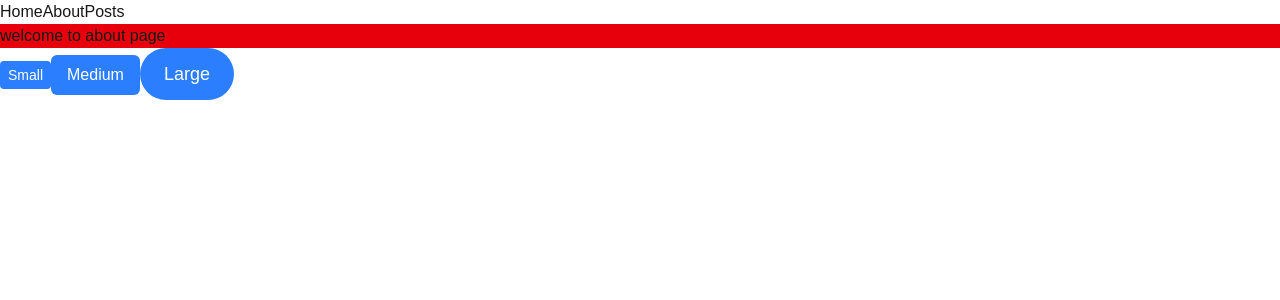
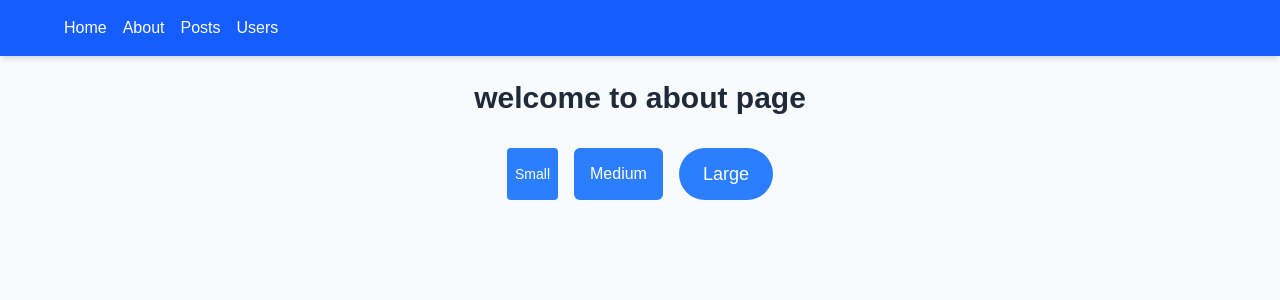
Before and after one commit to manielpb/alx-project-0x02-setup, a Next.js app in the folder alx-project-0x02/: page /about in a window 1280 px wide. Shown: the top 300 px of the page. Built offline with nearby package versions, Linux system fonts and the light colour scheme.

Commit message:
Final project with styles

```diff
--- a/alx-project-0x02/components/common/Card.tsx
+++ b/alx-project-0x02/components/common/Card.tsx
@@ -2,10 +2,12 @@ import { type CardProps } from "@/interfaces";
 
 export default function Card({title, content}: CardProps){
     return (
-        <>
-            <h1>{title}</h1>
+        <div className="mb-6 shadow-md border rounded-lg bg-white p-4">
+              <h1>{title}</h1>
             <h1>{content}</h1>
-        </>
+        </div>
+
+
 
     )
 }
--- a/alx-project-0x02/components/common/PostModal.tsx
+++ b/alx-project-0x02/components/common/PostModal.tsx
@@ -20,25 +20,39 @@ export default function PostModal({onSubmit, onClose}: PostModalProps){
         setFormData({ title: "", content: ""});
      }
 
+
   return (
-        <form onSubmit={handleSubmit}>
-            <label>Enter title</label>
-            <input type="text"
+    <div className="fixed inset-0 flex items-center justify-center bg-black bg-opacity-50 z-50">
+      <div className="bg-white p-6 rounded-2xl shadow-xl w-96 p-6 relative animate-slide-in">
+        <h2 className="text-2xl font-bold mb-6 text-gray-800 text-center">Create Post</h2>
+        <form onSubmit={handleSubmit} className="space-y-4">
+          <input
+            type="text"
             name="title"
             value={formData.title}
             onChange={handleChange}
+            placeholder="Enter title"
+            className="text-black w-full border border-gray-300 rounded-lg p-3 focus:outline-none focus:ring-2 focus:ring-blue-400 transition"
           />
-
-            <label>Enter Content</label>
-            <input type="text"
+          <input
+            type="text"
             name="content"
             value={formData.content}
             onChange={handleChange}
+            placeholder="Enter content"
+            className="text-black w-full border border-gray-300 rounded-lg p-3 h-24 resize-none focus:outline-none focus:ring-2 focus:ring-blue-400 transition"
           />
-            <button type="submit">Submit</button>
-            <button type="button" onClick={onClose}>Close</button>
+          <div className="flex justify-end gap-3 mt-2">
+            <button type="button" onClick={onClose} className="px-5 py-2 bg-red-400 text-white rounded-lg shadow hover:bg-red-500 transition">
+              Cancel
+            </button>
+            <button type="submit" className="px-5 py-2 bg-blue-600 text-white rounded-lg shadow hover:bg-blue-700 transition">
+              Submit
+            </button>
+          </div>
         </form>
-     )
-
+      </div>
+    </div>
+  );
 
 }
--- a/alx-project-0x02/components/common/UserCard.tsx
+++ b/alx-project-0x02/components/common/UserCard.tsx
@@ -2,10 +2,10 @@ import { UserProps } from "@/interfaces";
 
 export default function UserCard({name, email, address}: UserProps){
     return(
-        <div>
-            <h1> User Name: {name}</h1>;
-            <p>User email: {email}</p>;
-            <p>User address: {address}</p>
+        <div className="bg-white shadow-md rounded-xl p-5 border border-gray-200 hover:shadow-lg transition">
+            <h2 className="text-lg font-semibold mb-2 text-black">  {name}</h2>;
+            <p className="text-sm text-gray-600 mb-1">{email}</p>;
+            <p className="text-sm text-gray-500">{address.street}, {address.city}</p>
         </div>
-    )
+    );
 }
--- a/alx-project-0x02/components/layout/Header.tsx
+++ b/alx-project-0x02/components/layout/Header.tsx
@@ -4,11 +4,14 @@ export default function Header(){
 
     return(
         <>
-            <header>
-                <nav>
-                  <Link href="/home">Home</Link>
-                  <Link href="/about">About</Link>
-                  <Link href="/posts">Posts</Link>
+            <header className="bg-blue-600 text-white p-4 shadow-md sticky top-0 z-50">
+                <nav className="max-w-6xl mx-auto flex justify-between items-center">
+                    <div className="space-x-4">
+                        <Link href="/home" className="hover:underline">Home</Link>
+                        <Link href="/about" className="hover:underline">About</Link>
+                        <Link href="/posts" className="hover:underline">Posts</Link>
+                        <Link href="/users" className="hover:underline">Users</Link>
+                    </div>
                 </nav>
             </header>
         </>
--- a/alx-project-0x02/interfaces/index.ts
+++ b/alx-project-0x02/interfaces/index.ts
@@ -23,5 +23,14 @@ export interface PostProps {
 export interface UserProps {
     name: string;
     email: string;
-    address: string
+    address: {
+        street: string;
+        suite: string;
+        city: string;
+        zipcode: number;
+        geo: {
+            lat: number;
+            lng: number
+        }
+    }
 }
--- a/alx-project-0x02/pages/about.tsx
+++ b/alx-project-0x02/pages/about.tsx
@@ -5,12 +5,21 @@ import Header from "@/components/layout/Header";
 
 export default function(){
     return (
-        <>
-          <Header />
-          <h1 className="bg-red-600">welcome to about page</h1>
-          <Button size="small" shape="rounded-sm">Small</Button>
-          <Button size="medium" shape="rounded-md">Medium</Button>
-          <Button size="large" shape="rounded-full">Large</Button>
-        </>
+        <div className="min-h-screen bg-gray-50">
+             <Header />
+             <main className="max-w-3xl mx-auto p-6 text-center">
+                <h1 className="text-3xl font-bold text-gray-800 mb-8">welcome to about page</h1>
+                <div className="flex flex-col sm:flex-row justify-center gap-4">
+                    <Button size="small" shape="rounded-sm">Small</Button>
+                    <Button size="medium" shape="rounded-md">Medium</Button>
+                    <Button size="large" shape="rounded-full">Large</Button>
+                </div>
+
+             </main>
+        </div>
+
+
+
+
     )
 }
--- a/alx-project-0x02/pages/home.tsx
+++ b/alx-project-0x02/pages/home.tsx
@@ -19,12 +19,15 @@ export default function(){
     return (
         <>
         <Header />
-          <h1>welcome to home page</h1>
-          <Card title="Property 1" content="choose this fast" />
+          <h1 className="text-3xl font-bold text-gray-800 mb-8 text-center">welcome to home page</h1>
+
           {formData && (
-             <Card title={formData.title} content={formData.content} />
+             <Card title={formData.title} content={formData.content}  />
           )}
-          <button onClick={() => setIsModalOpen(true)}>Add Post</button>
+          <div className="flex justify-center items-center">
+             <button onClick={() => setIsModalOpen(true)} className="px-6 py-2 bg-blue-600 text-white font-semibold rounded-lg shadow hover:bg-blue-700 transition ">Add Post</button>
+          </div>
+
 
           {isModalOpen && (
             <PostModal
--- a/alx-project-0x02/pages/posts.tsx
+++ b/alx-project-0x02/pages/posts.tsx
@@ -8,12 +8,12 @@ type PostsPageProps = {
 };
 
 export default function PostsPage({ posts }: PostsPageProps) {
-
   return (
     <>
       <Header />
-    <div className="p-6">
-      <h1 className="text-2xl font-bold mb-6">Posts</h1>
+      <main className="max-w-6xl mx-auto p-6">
+        <h1 className="text-3xl font-bold mb-6 text-center">Posts</h1>
+        <div className="grid grid-cols-1 md:grid-cols-2 lg:grid-cols-3 gap-6">
           {posts.map((post) => (
             <PostCard
               key={post.title}
@@ -23,6 +23,7 @@ export default function PostsPage({ posts }: PostsPageProps) {
             />
           ))}
         </div>
+      </main>
     </>
   );
 
--- a/alx-project-0x02/pages/users.tsx
+++ b/alx-project-0x02/pages/users.tsx
@@ -11,17 +11,19 @@ export default function UsersPage({ users}: UsersPageProps){
 return (
     <>
       <Header />
-            <div className="p-6">
-                <h1 className="text-2xl font-bold mb-6">users</h1>
-                {users.map( (user) => (
+      <main className="max-w-6xl mx-auto p-6">
+        <h1 className="text-3xl font-bold mb-6 text-center">Users</h1>
+        <div className="grid grid-cols-1 md:grid-cols-2 lg:grid-cols-3 gap-6">
+          {users.map((user) => (
             <UserCard
-                        key={user.name}
+              key={user.email}
               name={user.name}
               email={user.email}
               address={user.address}
             />
           ))}
         </div>
+      </main>
     </>
   );
 }
```
Lines whose indentation alone changed are shown as unchanged.
